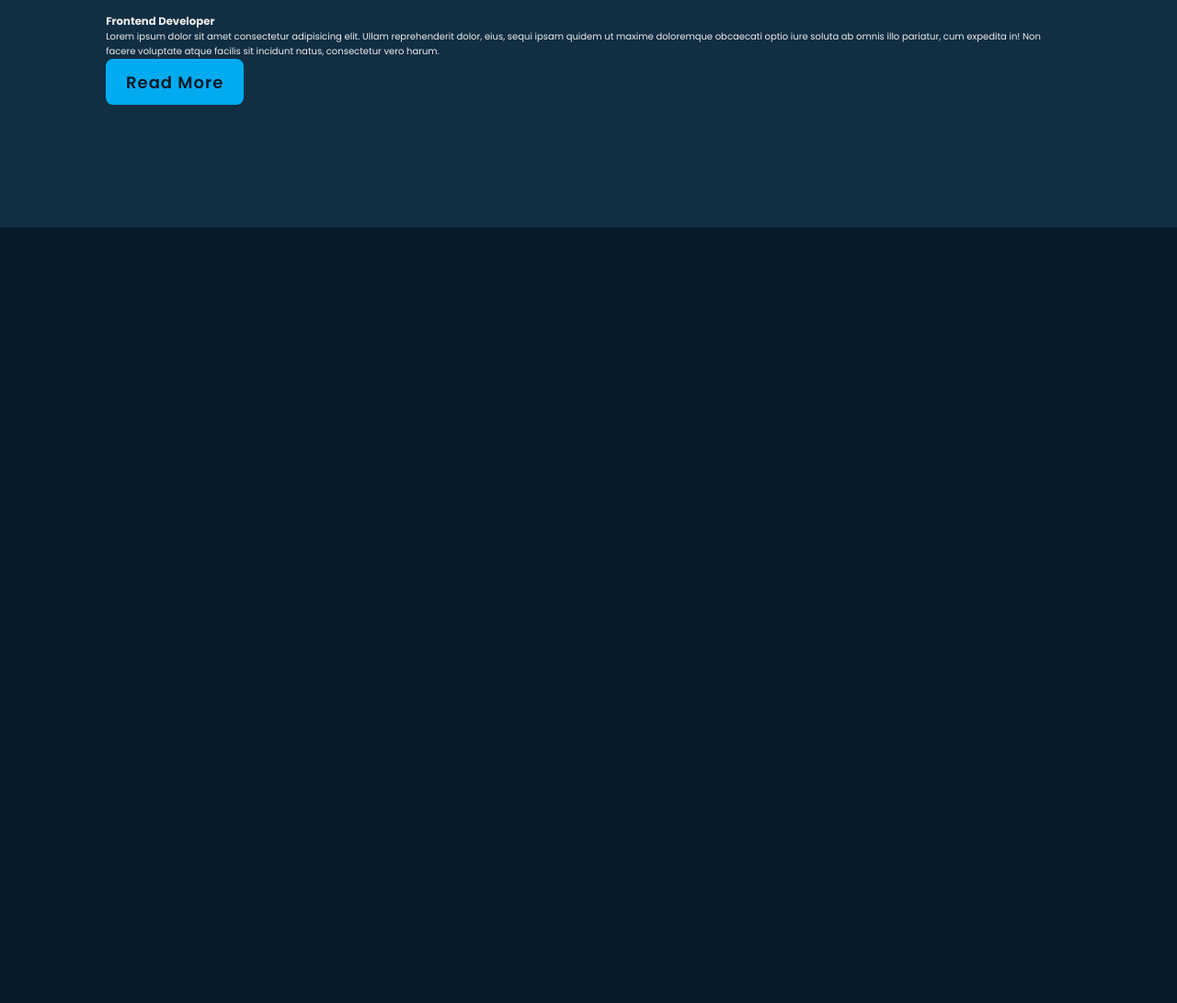
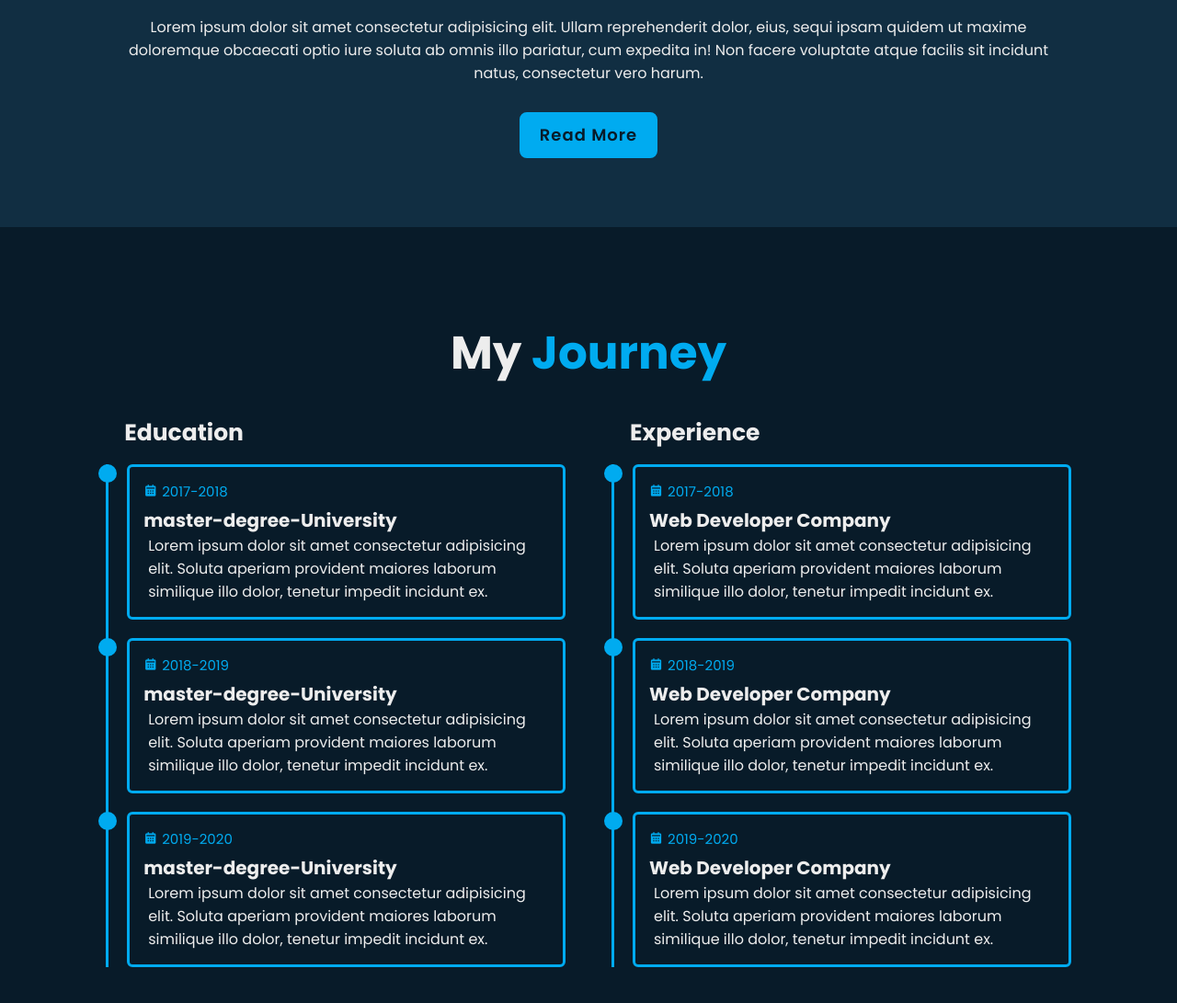
Before and after one commit to TAIJULAMAN/portfolio-inspired, a plain HTML site: page index.html in a window 1280 px wide. Shown: the part 1353-2444 px from the top of the page at 92% size. Before the commit the page ends 1600 px from the top, so only its background shows below. Drawn offline with nearby package versions, Linux system fonts and the light colour scheme; files whose address does not match are found by name.

Commit message:
add education section

```diff
--- a/css/style.css
+++ b/css/style.css
@@ -71,7 +71,7 @@ section{
     display: flex;
     align-items: center;
     padding: 0 9%;
-    background: url(/images/home.jpg) no-repeat;
+    background: url(/images//home.jpg) no-repeat;
     background-size: cover;
     background-position: center;
 }
@@ -251,3 +251,123 @@ span{
     border-radius: 50%;
     border: .2rem solid var(--main-color);
 }
+
+.about-img .circle-spin{
+    position: absolute;
+    top: 50%;
+    left: 50%;
+    transform:  translate(-50% , -50%) rotate(0);
+    width: 100%;
+    height: 100%;
+    border-radius: 50%;
+    border-top: .2rem solid var(--second-bg-color);
+    border-bottom: .2rem solid var(--second-bg-color);
+    border-left: .2rem solid var(--main-color);
+    border-right:  .2rem  solid var(--main-color);
+}
+
+.about-content{
+    text-align: center;
+}
+
+.about-content h3{
+    font-size: 2.6rem;
+}
+
+.about-content p{
+    font-size: 1.6rem;
+    margin: 2rem 0 3rem ;
+}
+
+.btn-box.btns{
+    display: inline-block;
+    width: 15rem;
+}
+
+.btn-box.btns a::before{
+    background: var(--second-bg-color);
+}
+
+/* <!-- education section design --> */
+
+.education{
+    display: flex;
+    justify-content: center;
+    align-items: center;
+    flex-direction: column;
+    min-height: auto;
+    padding-bottom: 5rem;
+}
+.education .education-row{
+    display: flex;
+    flex-wrap: wrap;
+    gap: 5rem;
+}
+
+.education-row .education-column{
+    flex:  1 1 40rem;
+}
+.education-column .title{
+    font-size: 2.5rem;
+    margin: 0 0 1.5rem 2rem;
+}
+.education-column .education-box{
+    border-left: .3rem solid var(--main-color);
+}
+
+.education-box .education-content{
+    position: relative;
+    padding-left: 2rem;
+}
+.education-box .education-content::before{
+    content: '';
+    position: absolute;
+    top: 0;
+    left: -1.1rem;
+    width: 2rem;
+    height: 2rem;
+    background: var(--main-color);
+    border-radius: 50%;
+}
+
+.education-content .content{
+    position: relative;
+    padding: 1.5rem;
+    border: .3rem solid var(--main-color);
+    border-radius: .6rem;
+    margin-bottom: 2rem;
+    overflow: hidden;
+}
+
+.education-content .content::before{
+    content: '';
+    position: absolute;
+    top: 0;
+    left: 0;
+    width: 0;
+    height: 100%;
+    background: var(--second-bg-color);
+    z-index: -1;
+    transition: .5s;
+}
+
+.education-content .content:hover:before{
+    width: 100%;
+}
+
+
+.education-content .content .year{
+    font-size: 1.5rem;
+    color: var(--main-color);
+    padding-bottom: .5rem;
+}
+.education-content .content .year i{
+    padding-right: .5rem;
+}
+.education-content .content h3{
+    font-size: 2rem;
+}
+.education-content .content p{
+    font-size: 1.6rem;
+    padding-left: .5rem;
+}
--- a/index.html
+++ b/index.html
@@ -65,6 +65,7 @@
         <div class="about-content">
             <h3>Frontend Developer</h3>
             <p>Lorem ipsum dolor sit amet consectetur adipisicing elit. Ullam reprehenderit dolor, eius, sequi ipsam quidem ut maxime doloremque obcaecati optio iure soluta ab omnis illo pariatur, cum expedita in! Non facere voluptate atque facilis sit incidunt natus, consectetur vero harum.</p>
+
             <div class="btn-box btns">
                 <a href="#" class="btn">Read More</a>
             </div>
@@ -72,6 +73,75 @@
     </section>
 
     <!-- education section design -->
+
+    <section class="education" id="education">
+        <h2 class="heading">My <span>Journey</span></h2>
+
+        <div class="education-row">
+            <!-- Education section -->
+            <div class="education-column">
+                <h3 class="title">Education</h3>
+
+                <div class="education-box">
+                    <div class="education-content">
+                        <div class="content">
+                            <div class="year"><i class='bx bxs-calendar' ></i>2017-2018</div>
+                            <h3>master-degree-University</h3>
+                            <p>Lorem ipsum dolor sit amet consectetur adipisicing elit. Soluta aperiam provident maiores laborum similique illo dolor, tenetur impedit incidunt ex.</p>
+                        </div>
+                    </div>
+
+                    <div class="education-content">
+                        <div class="content">
+                            <div class="year"><i class='bx bxs-calendar' ></i>2018-2019</div>
+                            <h3>master-degree-University</h3>
+                            <p>Lorem ipsum dolor sit amet consectetur adipisicing elit. Soluta aperiam provident maiores laborum similique illo dolor, tenetur impedit incidunt ex.</p>
+                        </div>
+                    </div>
+
+                    <div class="education-content">
+                        <div class="content">
+                            <div class="year"><i class='bx bxs-calendar' ></i>2019-2020</div>
+                            <h3>master-degree-University</h3>
+                            <p>Lorem ipsum dolor sit amet consectetur adipisicing elit. Soluta aperiam provident maiores laborum similique illo dolor, tenetur impedit incidunt ex.</p>
+                        </div>
+                    </div>
+
+                </div>
+            </div>
+            <!-- Experience section -->
+            <div class="education-column">
+                <h3 class="title">Experience</h3>
+
+                <div class="education-box">
+                    <div class="education-content">
+                        <div class="content">
+                            <div class="year"><i class='bx bxs-calendar' ></i>2017-2018</div>
+                            <h3>Web Developer Company</h3>
+                            <p>Lorem ipsum dolor sit amet consectetur adipisicing elit. Soluta aperiam provident maiores laborum similique illo dolor, tenetur impedit incidunt ex.</p>
+                        </div>
+                    </div>
+
+                    <div class="education-content">
+                        <div class="content">
+                            <div class="year"><i class='bx bxs-calendar' ></i>2018-2019</div>
+                            <h3>Web Developer Company</h3>
+                            <p>Lorem ipsum dolor sit amet consectetur adipisicing elit. Soluta aperiam provident maiores laborum similique illo dolor, tenetur impedit incidunt ex.</p>
+                        </div>
+                    </div>
+
+                    <div class="education-content">
+                        <div class="content">
+                            <div class="year"><i class='bx bxs-calendar' ></i>2019-2020</div>
+                            <h3>Web Developer Company</h3>
+                            <p>Lorem ipsum dolor sit amet consectetur adipisicing elit. Soluta aperiam provident maiores laborum similique illo dolor, tenetur impedit incidunt ex.</p>
+                        </div>
+                    </div>
+
+                </div>
+            </div>
+        </div>
+    </section>
 
     <!-- skills section design -->
 
```
Also changed, not shown: 1 other file.
